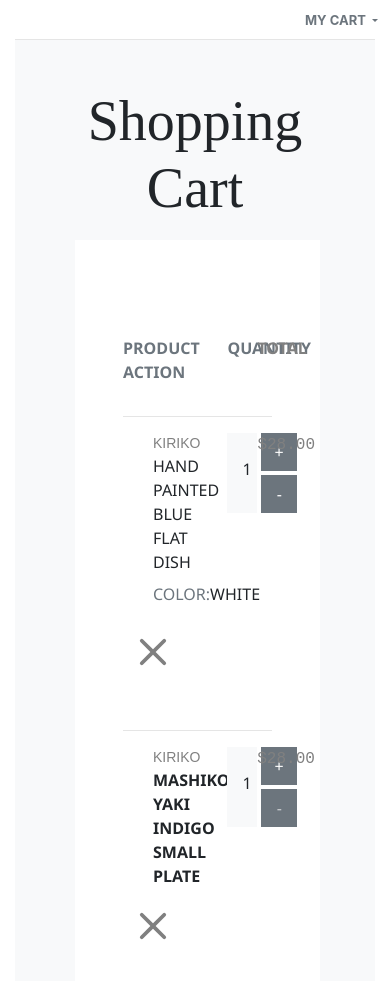
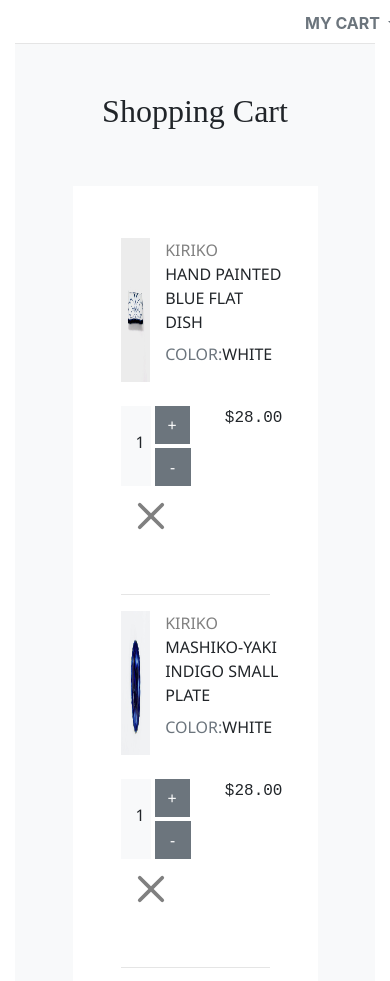
Before and after one commit to hnesaiqe/storefront-html-css, a website: page public/cart.html in a window 390 px wide. Shown: the part 75-1056 px from the top of the page. Drawn offline with nearby package versions, Linux system fonts and the light colour scheme.

Commit message:
responsive cart

```diff
--- a/public/cart.html
+++ b/public/cart.html
@@ -10,8 +10,6 @@
     <link rel="stylesheet" href="https://cdn.jsdelivr.net/npm/bootstrap@4.5.3/dist/css/bootstrap.min.css"
         integrity="sha384-TX8t27EcRE3e/ihU7zmQxVncDAy5uIKz4rEkgIXeMed4M0jlfIDPvg6uqKI2xXr2" crossorigin="anonymous">
 
-    <link rel="stylesheet" href="styles.css">
-    <link rel="stylesheet" href="detail.css">
     <link rel="stylesheet" href="cart.css">
 
 </head>
@@ -134,31 +132,31 @@
         <hr class="m-0">
         <div class="container bg-light">
             <!-- banner -->
-            <div class="title-shop text-capitalize" style="height: 200px;">
-                <h1 class="text-center align-middle p-5 display-4" style="font-family: serif;">Shopping cart</h1>
+            <div class="title-shop text-capitalize" style="height: auto;">
+                <h2 class="text-center align-middle p-md-5 px-0 py-5" style="font-family: serif;">Shopping cart</h2>
             </div>
             <!-- Récap. du panier -->
             <div class="container justify-content-center font-weight-normal"
                 style="font-family: 'Segoe UI', Tahoma, Geneva, Verdana, sans-serif;">
                 <div class="row">
-                    <div class="col-1"></div>
-                    <div class="col-10">
+                    <!-- <div class="col-1"></div> -->
+                    <div class="col-10 m-auto">
                         <div class="container shop-cart bg-white text-uppercase p-5 ">
-                            <div class="row text-uppercase font-weight-bold pt-5 pb-3 text-muted text-center">
-                                <div class="col-7 product text-left">Product</div>
+                            <div class="row text-uppercase font-weight-bold pt-5 pb-3 text-muted text-center d-none d-md-flex">
+                                <div class="col-7 product text-left ">Product</div>
                                 <div class="col-2 quantity">Quantity</div>
                                 <div class="col-2 total">Total</div>
                                 <div class="col-1 action text-right">Action</div>
                             </div>
 
-                            <hr>
+                            <hr class="d-none d-md-flex" >
 
                             <div class="row mt-1 mb-5">
-                                <div class="col-7 d-flex">
+                                <div class="col-md-7 col-12 d-flex pb-4 px-0">
                                     <div class="col-4 image"><img class="w-100 h-100 text-left"
                                             src="../media/hand-painted-blue-flat-dish.jpg" alt="" srcset="">
                                     </div>
-                                    <div class="col-auto detail p-0">
+                                    <div class="col-8 detail p-0">
                                         <div class="brand">kiriko</div>
                                         <div class="title text-uppercase font-weight-normal"
                                             style="font-family: 'Segoe UI', Tahoma, Geneva, Verdana, sans-serif;">hand
@@ -169,7 +167,7 @@
                                         </div>
                                     </div>
                                 </div>
-                                <div class="col-2 quantity text-center d-flex w-100 h-100">
+                                <div class="col-md-2 col-8 quantity text-center d-flex w-100 h-100">
                                     <div class="col-2 quantity bg-light text-center">
                                         <p class="pt-4">1</p>
                                     </div>
@@ -189,9 +187,9 @@
                                         </div>
                                     </div>
                                 </div>
-                                <div class="col-2 total text-center"
+                                <div class="col-2 total text-center px-0"
                                     style="font-family: 'Courier New', Courier, monospace;">$28.00</div>
-                                <div class="col-1 action text-right font-weight-light">
+                                <div class="col-1 col-md-1 action text-right font-weight-light">
                                     <svg xmlns="http://www.w3.org/2000/svg" width="60" height="60" fill="grey" class="bi bi-x" viewBox="0 0 16 16">
                                         <path d="M4.646 4.646a.5.5 0 0 1 .708 0L8 7.293l2.646-2.647a.5.5 0 0 1 .708.708L8.707 8l2.647 2.646a.5.5 0 0 1-.708.708L8 8.707l-2.646 2.647a.5.5 0 0 1-.708-.708L7.293 8 4.646 5.354a.5.5 0 0 1 0-.708z"/>
                                       </svg>
@@ -200,23 +198,22 @@
 
                             <hr>
 
-
                             <div class="row mt-1 mb-5">
-                                <div class="col-7 d-flex">
+                                <div class="col-md-7 col-12 d-flex pb-4 px-0">
                                     <div class="col-4 image"><img class="w-100 h-100 text-left"
                                             src="../media/mashiko-yaki-indigo-small-plate.jpg" alt="" srcset="">
                                     </div>
-                                    <div class="col-auto detail p-0">
+                                    <div class="col-8 detail p-0">
                                         <div class="brand">kiriko</div>
-                                        <div class="title text-uppercase"
+                                        <div class="title text-uppercase font-weight-normal"
+                                            style="font-family: 'Segoe UI', Tahoma, Geneva, Verdana, sans-serif;">mashiko-yaki indigo small plate</div>
+                                        <div class="specificity pt-2 d-flex"
                                             style="font-family: 'Segoe UI', Tahoma, Geneva, Verdana, sans-serif;">
-                                            mashiko-yaki indigo small plate</div>
-                                        <div class="specificity pt-2"
-                                            style="font-family: 'Segoe UI', Tahoma, Geneva, Verdana, sans-serif;"></div>
+                                            <p class="text-muted">color:</p>white
                                         </div>
                                     </div>
-                                <div class="col-2 quantity text-center w-100 h-100 p-0">
-                                    <div class="col-2 quantity text-center d-flex">
+                                </div>
+                                <div class="col-md-2 col-8 quantity text-center d-flex w-100 h-100">
                                     <div class="col-2 quantity bg-light text-center">
                                         <p class="pt-4">1</p>
                                     </div>
@@ -229,22 +226,24 @@
                                         </div>
                                         <div class="dropdown bg-secondary mt-1 text-wrap" style="width: 36px">
                                             <button type="button" class="btn btn-secondary rounded-0"
-                                                    aria-haspopup="true" aria-expanded="false" disabled>
+                                                aria-haspopup="true" aria-expanded="false">
                                                 -
                                             </button>
 
                                         </div>
                                     </div>
                                 </div>
-                                </div>
-                                <div class="col-2 total text-center"
+                                <div class="col-2 total text-center px-0"
                                     style="font-family: 'Courier New', Courier, monospace;">$28.00</div>
-                                <div class="col-1 action text-right">
+                                <div class="col-1 col-md-1 action text-right font-weight-light">
                                     <svg xmlns="http://www.w3.org/2000/svg" width="60" height="60" fill="grey" class="bi bi-x" viewBox="0 0 16 16">
                                         <path d="M4.646 4.646a.5.5 0 0 1 .708 0L8 7.293l2.646-2.647a.5.5 0 0 1 .708.708L8.707 8l2.647 2.646a.5.5 0 0 1-.708.708L8 8.707l-2.646 2.647a.5.5 0 0 1-.708-.708L7.293 8 4.646 5.354a.5.5 0 0 1 0-.708z"/>
                                       </svg>
                                 </div>
                             </div>
+
+
+
 
                             <hr>
 
@@ -289,7 +288,7 @@
                     </div>
                 </div>
             </div>
-            <div class="col-1"></div>
+            <!-- <div class="col-1"></div> -->
 
         </div>
 
--- a/sass/cart.scss
+++ b/sass/cart.scss
@@ -7,3 +7,6 @@
     font-size: 1.4rem;
     letter-spacing: 2px;
 }
+ .brand {
+     color: gray;
+ }
```
Also changed, not shown: public/cart.css. Lines whose indentation alone changed are shown as unchanged.
